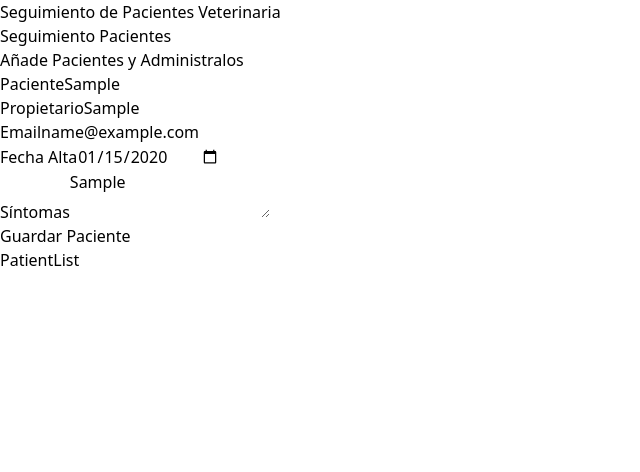
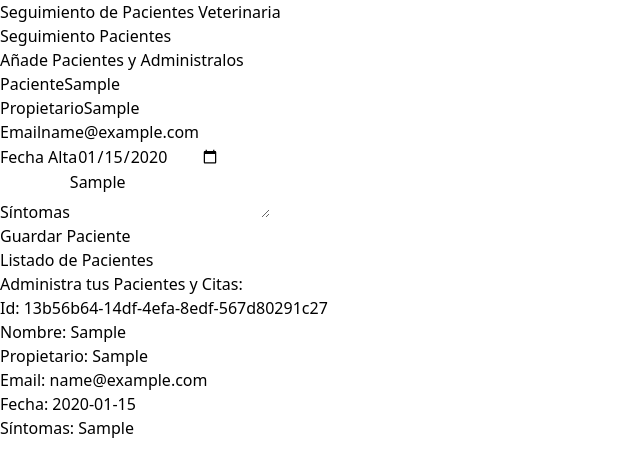
Before and after one commit to alfo1002/pacientes-app, a React (Vite) app: page / in a window 1280 px wide. Both pictures are taken after typing "Sample", "Sample", "name@example.com", "2020-01-15", "Sample" into the empty fields and a click on the input "Guardar Paciente". Shown: the top 472 px of the page, without its empty margins (0-640 px from the left). Built offline with nearby package versions, Linux system fonts and the light colour scheme.

Commit message:
add: agregar funcionalidad y componente para visualizar pacientes y sintomas

```diff
--- /dev/null
+++ b/src/components/PatientDetail.tsx
@@ -0,0 +1,20 @@
+import { Patient } from "../types"
+import { PatientDetailItem } from "./PatientDetailItem"
+
+
+interface PatientDetailProps {
+    patient: Patient
+}
+
+export const PatientDetail = ({ patient }: PatientDetailProps) => {
+    return (
+        <div className="mx-5 my-10 px-5 py-10 bg-white shadow-sm rounded-lg">
+            <PatientDetailItem label="Id" data={patient.id} />
+            <PatientDetailItem label="Nombre" data={patient.name} />
+            <PatientDetailItem label="Propietario" data={patient.caretaker} />
+            <PatientDetailItem label="Email" data={patient.email} />
+            <PatientDetailItem label="Fecha" data={patient.date.toString()} />
+            <PatientDetailItem label="Síntomas" data={patient.symptoms} />
+        </div>
+    )
+}
--- /dev/null
+++ b/src/components/PatientDetailItem.tsx
@@ -0,0 +1,14 @@
+
+type PatientDetailItemProps = {
+    label: string
+    data: string
+}
+
+export const PatientDetailItem = ({ label, data }: PatientDetailItemProps) => {
+    return (
+        <p className="font-bold mb-3 text-gray-700 uppercase">
+            {label}: {''}
+            <span className="font-normal normal-case"> {data}</span>
+        </p>
+    )
+}
--- a/src/components/PatientList.tsx
+++ b/src/components/PatientList.tsx
@@ -1,10 +1,30 @@
 import { usePatientStore } from "../store/store"
+import { PatientDetail } from "./PatientDetail"
 
 export const PatientList = () => {
 
     const patients = usePatientStore(state => state.patients)
-    console.log(patients)
+
     return (
-        <div>PatientList</div>
+        <div className="md:w-1/2 lg:3/5 md:h-screen overflow-y-scroll">
+            {patients.length ? (
+                <>
+                    <h2 className="font-black text-3xl text-center">Listado de Pacientes</h2>
+                    <p className="text-xl mt-5 mb-10 text-center">
+                        Administra tus Pacientes y Citas: {''}
+                    </p>
+                    {
+                        patients.map(patient => (
+                            <PatientDetail
+                                key={patient.id}
+                                patient={patient}
+                            />
+                        ))
+                    }
+                </>
+            ) : (
+                <p className="text-indigo-600 font-bold">No hay pacientes</p>
+            )}
+        </div>
     )
 }
```
